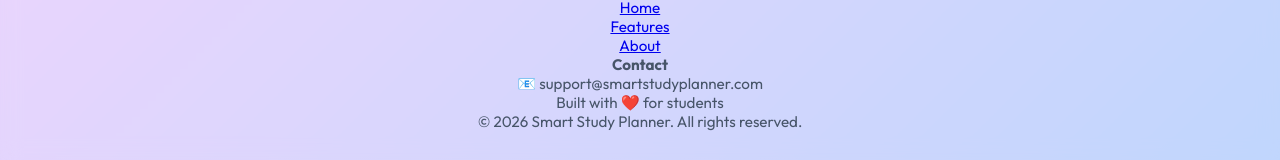
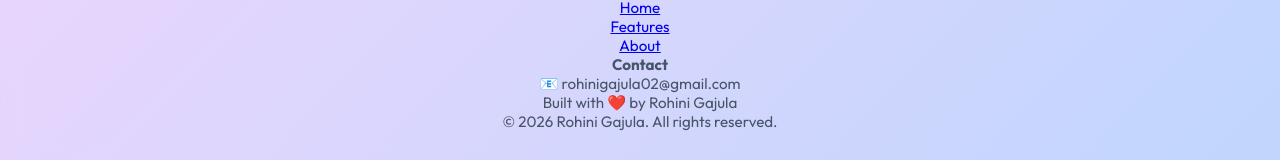
Before and after one commit to Rohini-code02/smart-study-planner, a React (Vite) app: page / in a window 1280 px wide. Shown: the part 1646-1806 px from the top of the page. Built offline with nearby package versions, Linux system fonts and the light colour scheme; no server answers.

Commit message:
fix: Update footer contact info to use Rohini's details

```diff
--- a/src/components/Footer.jsx
+++ b/src/components/Footer.jsx
@@ -19,12 +19,12 @@
         </div>
         <div className="footer-contact">
           <h4>Contact</h4>
-          <p>📧 support@smartstudyplanner.com</p>
-          <p>Built with ❤️ for students</p>
+          <p>📧 rohinigajula02@gmail.com</p>
+          <p>Built with ❤️ by Rohini Gajula</p>
         </div>
       </div>
       <div className="footer-bottom">
-        <p>&copy; 2026 Smart Study Planner. All rights reserved.</p>
+        <p>&copy; 2026 Rohini Gajula. All rights reserved.</p>
       </div>
     </footer>
   );
```
